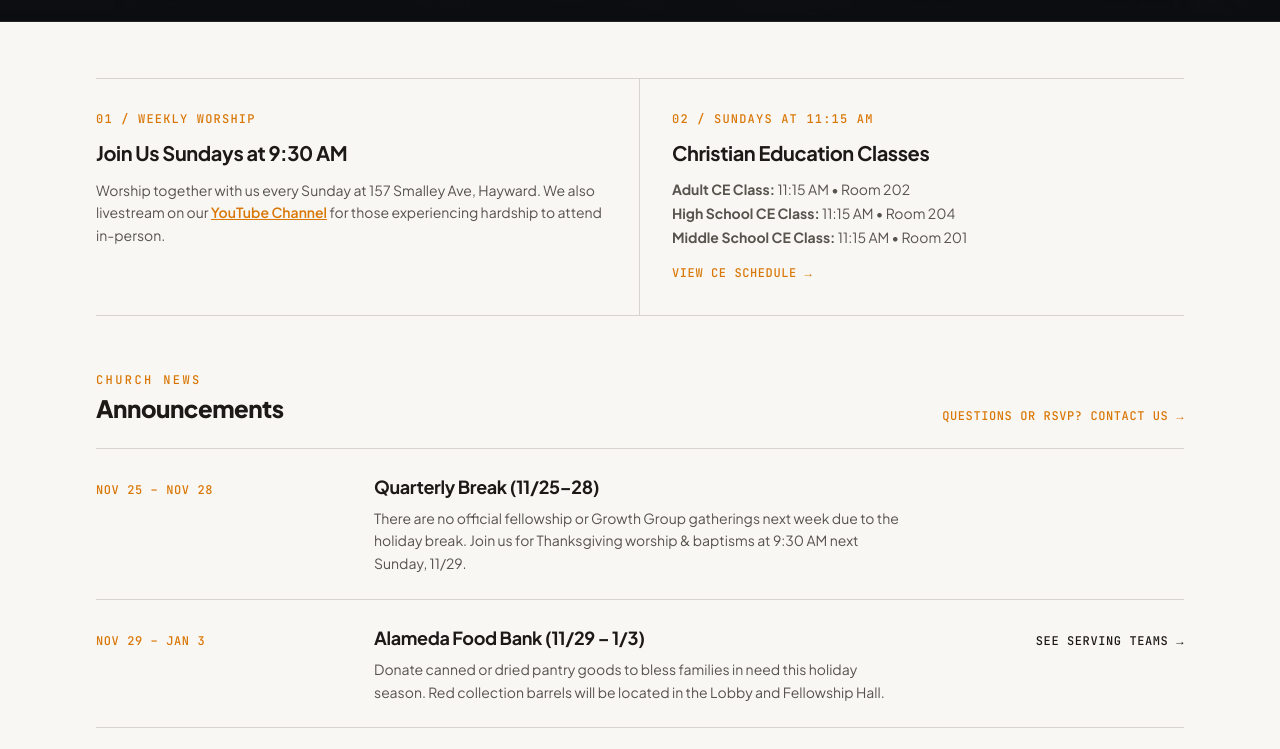
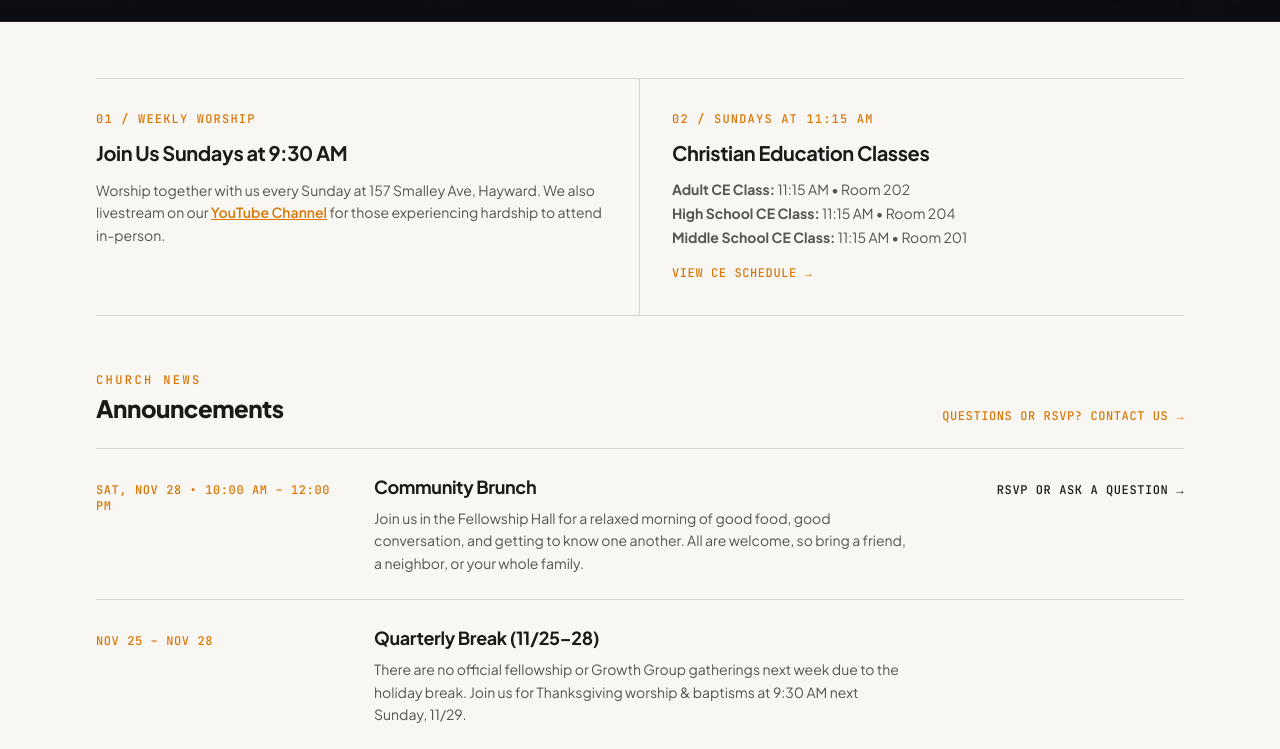
Before and after one commit to btsai-volunteers-cfcchayward-org/thecrossing.website, an Astro site: page /thecrossing.website/events in a window 1280 px wide. Shown: the part 391-1140 px from the top of the page. Built offline with nearby package versions, Linux system fonts and the light colour scheme; Astro itself is replaced by a stand-in of ours.

Commit message:
halley-checkpoint: Update via Halley chat
Co-authored-by: Benson Tsai <vrwarp@gmail.com>

```diff
--- a/src/pages/events/index.astro
+++ b/src/pages/events/index.astro
@@ -55,6 +55,18 @@ const calendarEmbed =
         </a>
       </div>
       <div class="mt-6 divide-y divide-stone-300 border-y border-stone-300">
+        <article class="grid gap-3 py-6 sm:grid-cols-12 sm:items-baseline sm:gap-6">
+          <p class="font-mono text-xs font-medium uppercase tracking-wider text-accent-hover sm:col-span-3">Sat, Nov 28 • 10:00 AM – 12:00 PM</p>
+          <div class="sm:col-span-6">
+            <h3 class="font-display text-lg font-bold text-stone-900">Community Brunch</h3>
+            <p class="mt-1.5 text-sm leading-relaxed text-stone-600">Join us in the Fellowship Hall for a relaxed morning of good food, good conversation, and getting to know one another. All are welcome, so bring a friend, a neighbor, or your whole family.</p>
+          </div>
+          <div class="sm:col-span-3 sm:text-right">
+            <a href={url('/contact-us')} class="inline-block font-mono text-xs font-medium uppercase tracking-wider text-stone-900 hover:text-accent-hover">
+              RSVP or ask a question &rarr;
+            </a>
+          </div>
+        </article>
         <article class="grid gap-3 py-6 sm:grid-cols-12 sm:items-baseline sm:gap-6">
           <p class="font-mono text-xs font-medium uppercase tracking-wider text-accent-hover sm:col-span-3">Nov 25 – Nov 28</p>
           <div class="sm:col-span-6">
```
